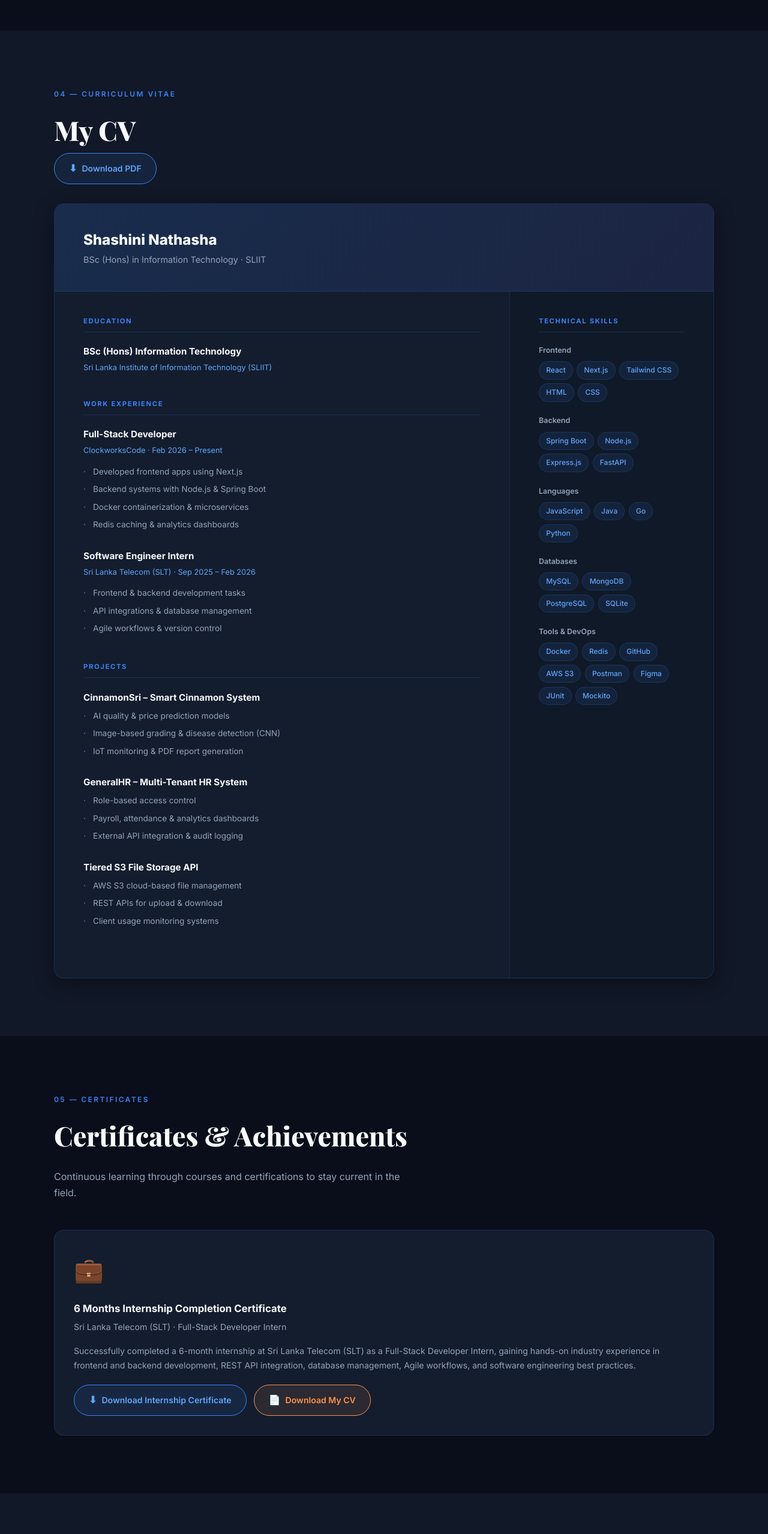
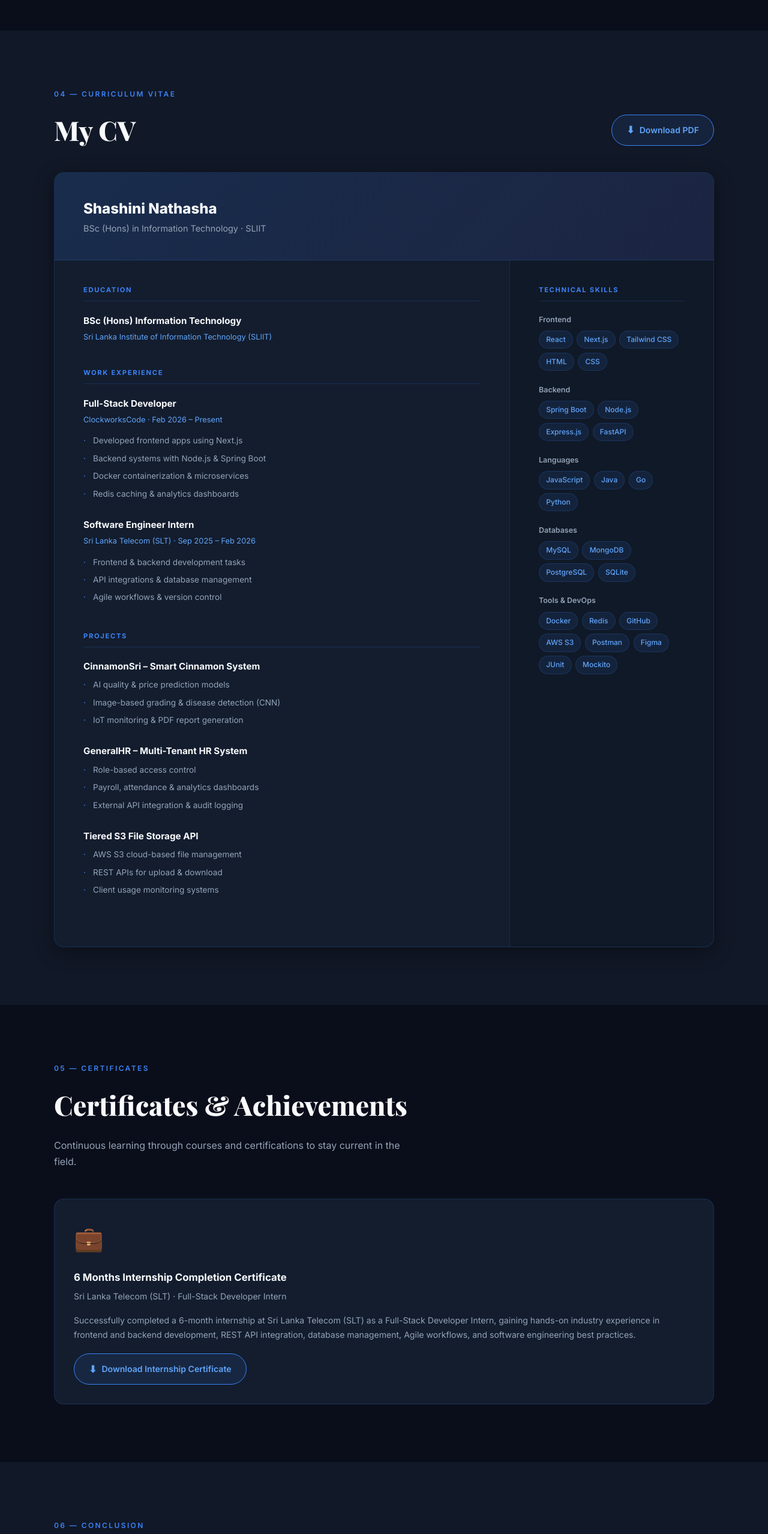
Before and after one commit to Nathasha2001/Portfolio_Shashini-Nathasha, a plain HTML site: page index.html in a window 1280 px wide. Shown: the part 5928-8485 px from the top of the page at 60% size. Drawn offline with nearby package versions, Linux system fonts and the light colour scheme.

Commit message:
add cv donwload button to the right side

```diff
--- a/index.html
+++ b/index.html
@@ -514,13 +514,6 @@
       <span class="cv-dl-icon">⬇</span>
       Download Internship Certificate
     </a>
-
-    <a href="Shashini_Nathasha_CV.pdf"
-       download="Shashini_Nathasha_CV.pdf"
-       class="cv-download-btn cv-download-btn--cv">
-      <span class="cv-dl-icon">📄</span>
-      Download My CV
-    </a>
   </div>
   </div></div>
 </section>
--- a/style.css
+++ b/style.css
@@ -638,6 +638,16 @@
    CV SECTION
 =========================== */
 .cv-section { background: var(--dark2); }
+
+.cv-title-row {
+  display: flex;
+  align-items: center;
+  justify-content: space-between;
+  margin-bottom: 0.5rem;
+  flex-wrap: wrap;
+  gap: 1rem;
+}
+
 .cv-card {
   background: var(--card); border: 1px solid var(--border);
   border-radius: var(--radius); overflow: hidden; margin-top: 2rem;
@@ -741,20 +751,6 @@
   color: #fff;
   transform: translateY(-3px);
   box-shadow: 0 8px 24px rgba(59,130,246,0.3);
-}
-
-/* CV variant — orange accent */
-.cv-download-btn--cv {
-  border-color: #ff914d;
-  background: rgba(255,145,77,0.1);
-  color: #ff914d;
-}
-
-.cv-download-btn--cv:hover {
-  background: linear-gradient(135deg, #ff6b35, #ff914d);
-  border-color: transparent;
-  color: #fff;
-  box-shadow: 0 8px 24px rgba(255,107,53,0.35);
 }
 
 .cv-dl-icon { font-size: 1rem; }
```
